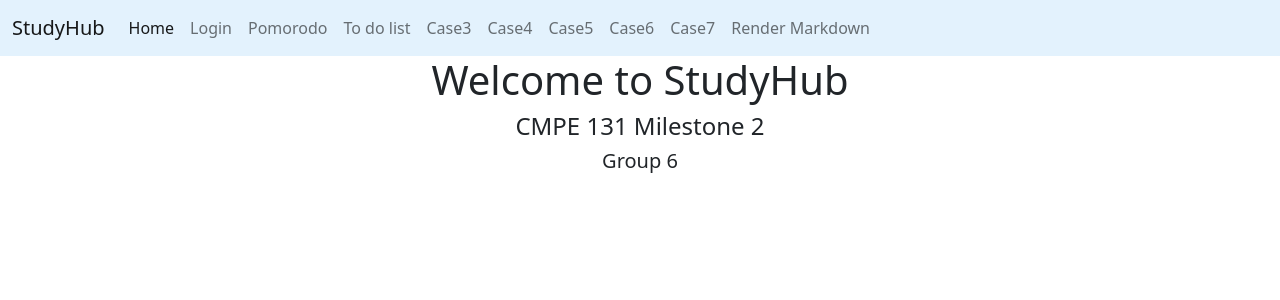
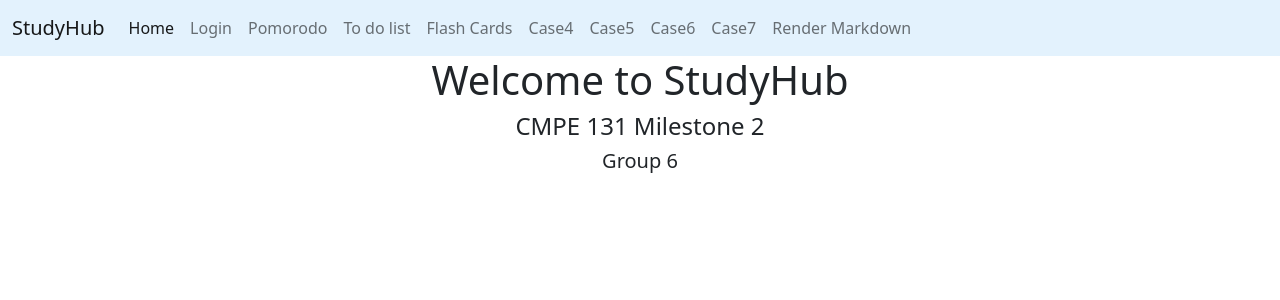
Before and after one commit to emthangtrung/milestone2-team6, a Flask app: page / in a window 1280 px wide. Shown: the top 300 px of the page. Run offline with Flask 2, Linux system fonts and the light colour scheme.

Commit message:
updating the base template for case 3. Changed 'Case 3' to 'Flash Cards'

```diff
--- a/myapp/templates/base.html
+++ b/myapp/templates/base.html
@@ -36,7 +36,7 @@
                         <a class="nav-link" href="/todolist">To do list</a>
                     </li>
                     <li class="nav-item">
-                        <a class="nav-link" href="#">Case3</a>
+                        <a class="nav-link" href="#">Flash Cards</a>
                     </li>
                     <li class="nav-item">
                         <a class="nav-link" href="#">Case4</a>
```
